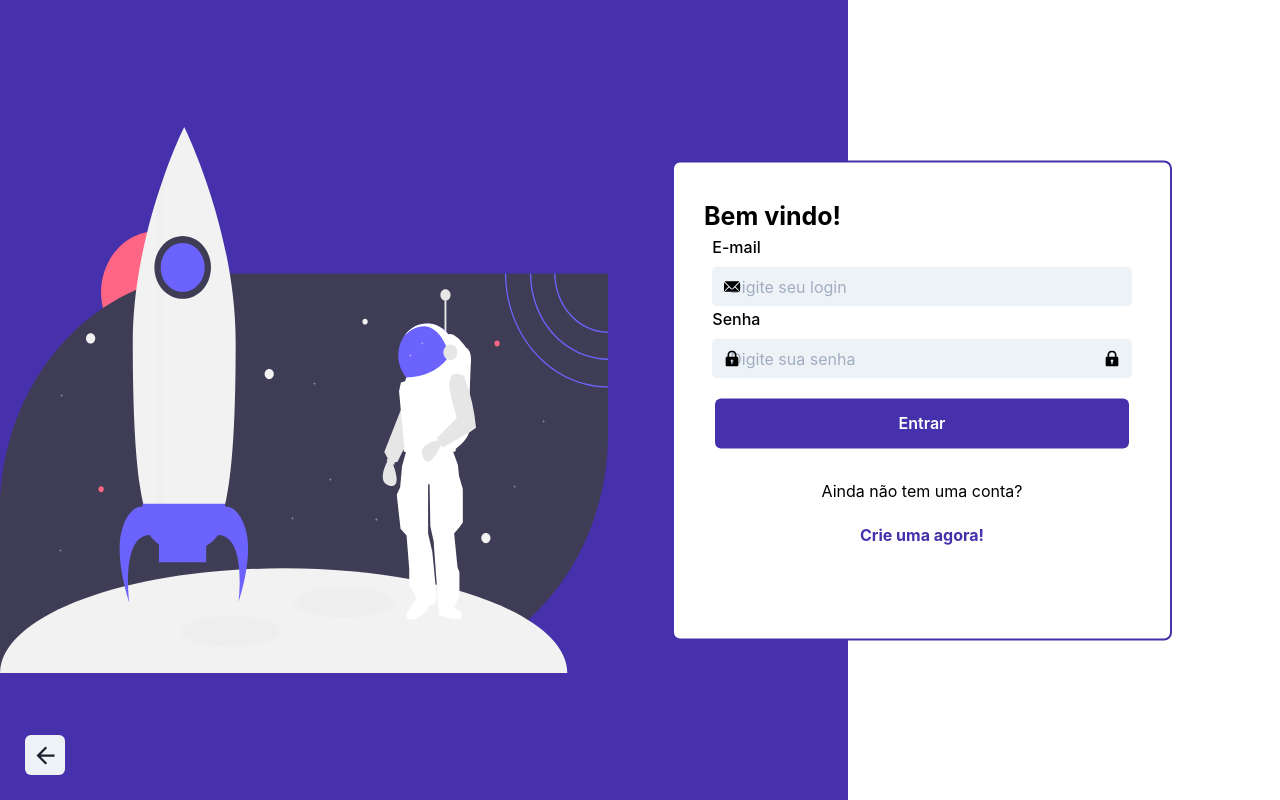
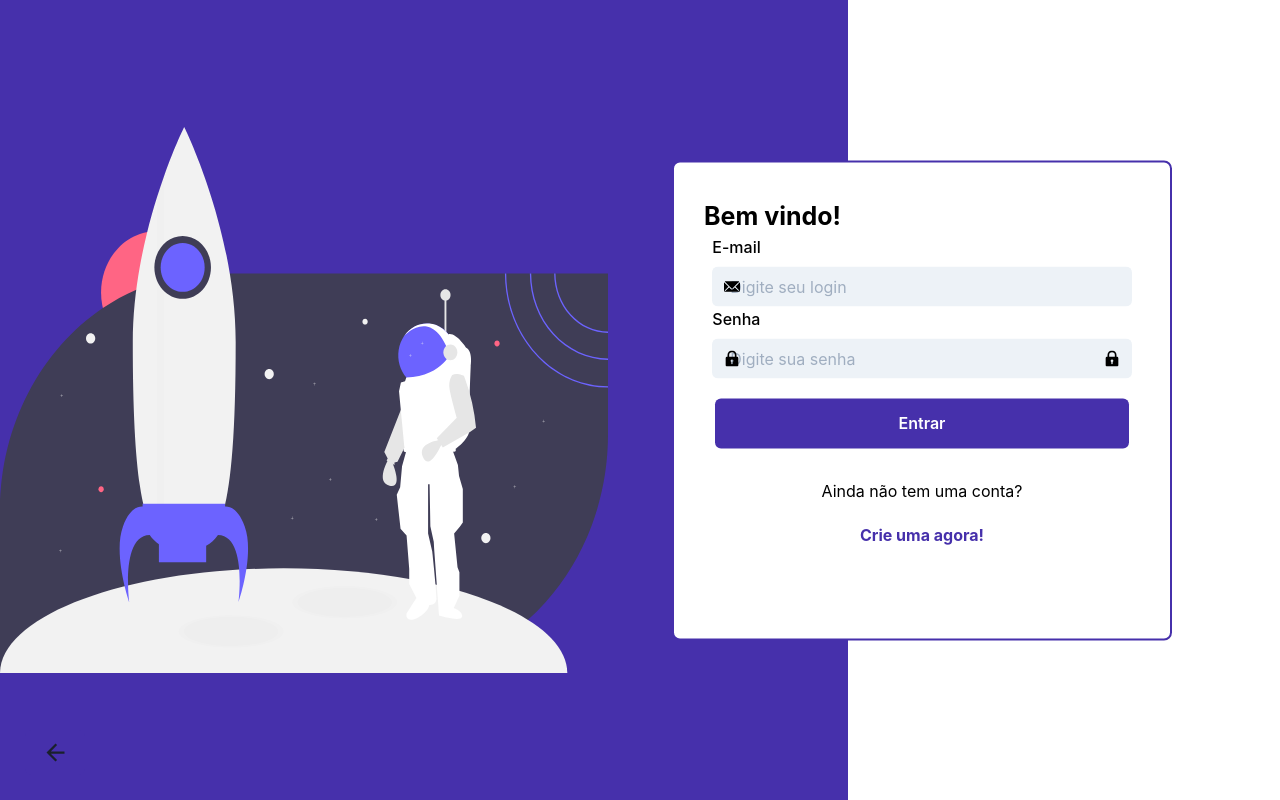
Before and after one commit to PauloHenriqueMagno/GaleraNerd, a React (Create React App) app: page /login in a window 1280 px wide. Built offline with nearby package versions, Linux system fonts and the light colour scheme.

Commit message:
feat: arrowBack should be working as expected

```diff
--- /dev/null
+++ b/src/components/ReturnButton/index.jsx
@@ -0,0 +1,26 @@
+import { IconButton } from "@chakra-ui/button";
+import { ArrowBackIcon } from "@chakra-ui/icons";
+import { useHistory } from "react-router";
+
+const ReturnButton = ({ ...rest }) => {
+  const history = useHistory();
+  return (
+    <IconButton
+      {...rest}
+      bgColor="purple.2"
+      className="arrowBackIcon"
+      width="60px"
+      height="45px"
+      position="absolute"
+      onClick={() => history.goBack()}
+    >
+      <ArrowBackIcon
+        sx={{
+          fontSize: "27px",
+        }}
+      />
+    </IconButton>
+  );
+};
+
+export default ReturnButton;
--- a/src/pages/login/index.jsx
+++ b/src/pages/login/index.jsx
@@ -3,21 +3,16 @@ import ComponentLogin from "../../components/Login";
 import style from "./styles";
 import LoginSVG from "../../assets/loginSVG";
 import { useState } from "react";
-import { ArrowBackIcon } from "@chakra-ui/icons";
-import { IconButton } from "@chakra-ui/react";
-import { useHistory } from "react-router";
+import ReturnButton from "../../components/ReturnButton";
 
 const Login = () => {
-  const history = useHistory();
   const [width, setWidth] = useState(window.innerWidth);
   window.onresize = () => {
     setWidth(window.innerWidth);
   };
   return (
     <Box sx={style}>
-      <IconButton className="arrowBackIcon" onClick={() => history.goBack()}>
-        <ArrowBackIcon />
-      </IconButton>
+      <ReturnButton />
       <Box className="contentContainer">
         {width > 768 && (
           <Box className="loginSVG">
```
